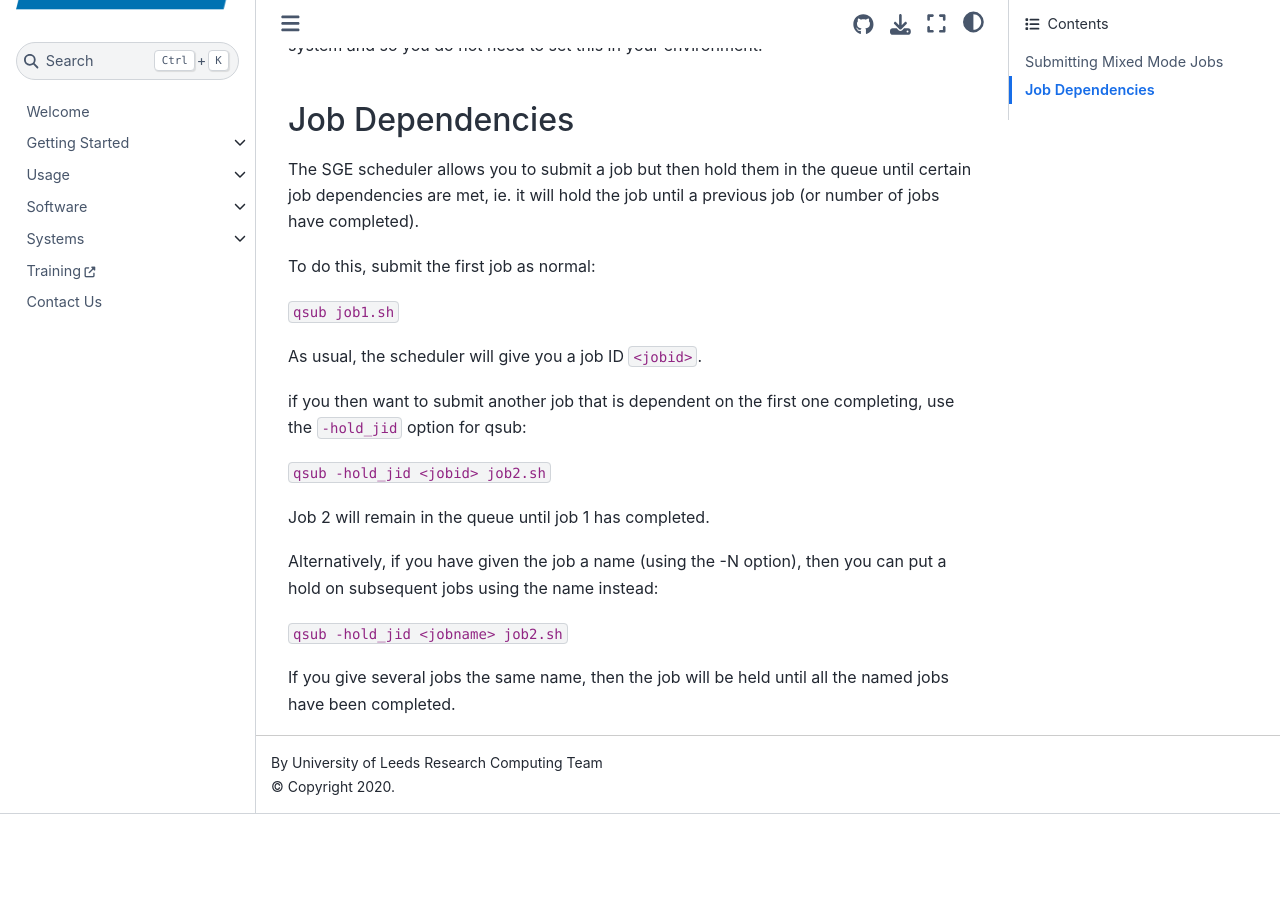
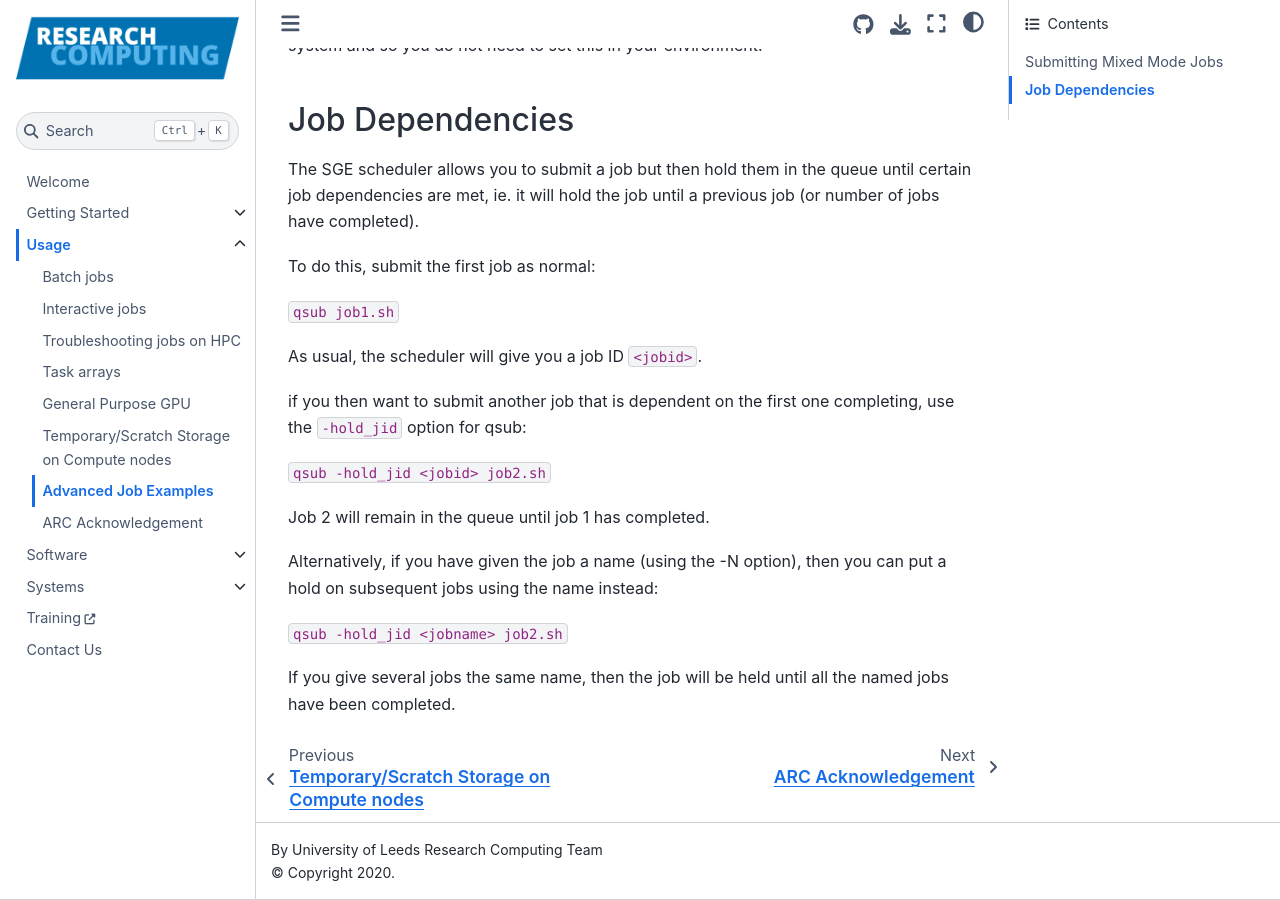
Before and after one commit to foqueiroz/arcdocs.github.io, a Jupyter Book: the page built from book/usage/advanced.md, in a window 1280 px wide and 900 px high, scrolled down 1565 px. Built offline with Jupyter Book 1.0.4 settings and Sphinx 7.4.7 and the Sphinx Book theme 1.1.4, drawn with Linux system fonts in a browser that asks for light colours; before the commit the page ends 2379 px from its top, so only the background shows below that; some of the changed text lies outside the part shown.

Commit message:
Added toc and update title

```diff
--- a/book/_toc.yml
+++ b/book/_toc.yml
@@ -32,6 +32,7 @@
     - file: usage/taskarrays
     - file: usage/gpgpu
     - file: usage/scratch
+    - file: usage/advanced
     - file: usage/acknowledgement
 
 # ===== Software ==========================================
--- a/book/usage/advanced.md
+++ b/book/usage/advanced.md
@@ -1,4 +1,4 @@
-# Advanced
+# Advanced Job Examples
 
 ## Submitting Mixed Mode Jobs
 The ‘mixed mode’ (MPI+OpenMP) programming model is currently only supported on ARC2. This typically involves MPI processes running across nodes and OpenMP threads upon each node with the total number of processes (MPI*OpenMP) equalling the number of physical processor cores.
```
